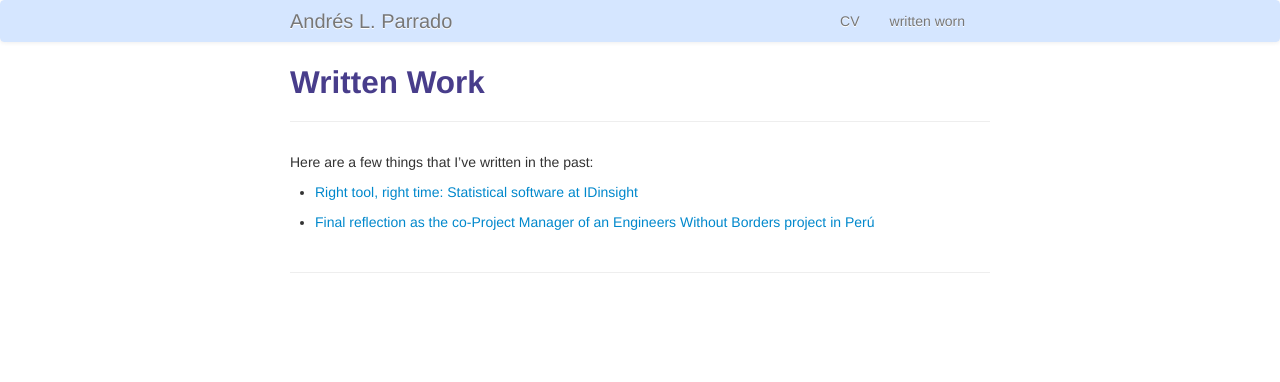
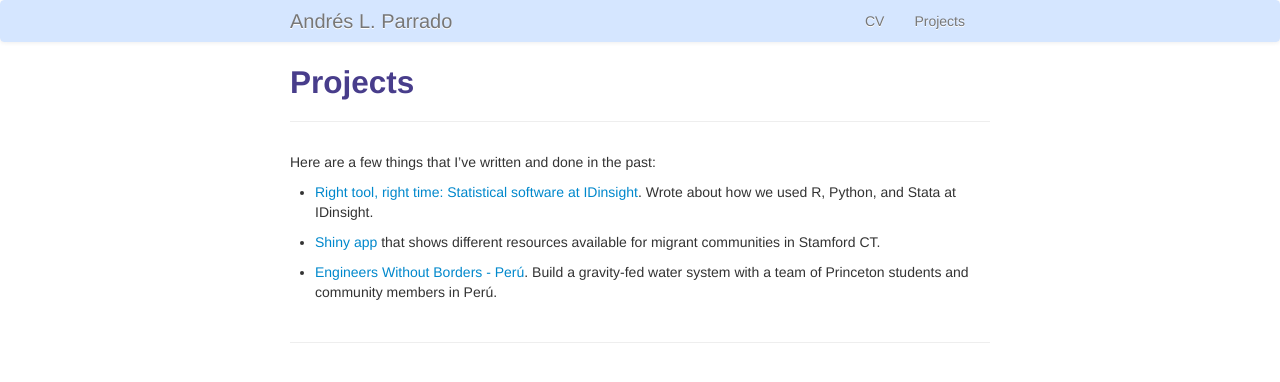
Before and after one commit to aparrado/aparrado.github.io, a Jekyll site: the page built from pages/written.md, in a window 1280 px wide. Shown: the top 382 px of the page. Built offline with Jekyll 4.4.1, drawn with Linux system fonts in a browser that asks for light colours.

Commit message:
new page name and b1c - need to change SPS data

```diff
--- a/_includes/themes/twitter/default.html
+++ b/_includes/themes/twitter/default.html
@@ -36,7 +36,7 @@
           <a class="brand" href="{{ HOME_PATH }}">{{ site.title }}</a>
           <ul class="nav">
               <li><a href="{{ BASE_PATH }}/assets/CV.pdf">CV</a></li>
-              <li><a href="{{ BASE_PATH }}/pages/written.html">written worn</a></li>
+              <li><a href="{{ BASE_PATH }}/pages/written.html">Projects</a></li>
           </ul>
         </div>
       </div>
--- a/pages/written.md
+++ b/pages/written.md
@@ -1,13 +1,17 @@
 ---
 layout: page
-title: Written Work
+title: Projects
 description: Andrés's previous work
 ---
-Here are a few things that I've written in the past:
+Here are a few things that I've written and done in the past:
 
-* [Right tool, right time: Statistical software at IDinsight](https://medium.com/idinsight-blog/right-tool-right-time-statistical-softwares-at-idinsight-2fef44a1d4c9)
+* [Right tool, right time: Statistical software at IDinsight](https://medium.com/idinsight-blog/right-tool-right-time-statistical-softwares-at-idinsight-2fef44a1d4c9). Wrote about how we used R, Python, and Stata at IDinsight.
 
-* [Final reflection as the co-Project Manager of an Engineers Without Borders project in Perú](https://ewb.princeton.edu/peru-blog/a-pms-reflections-by-andres-parrado/)
+* [Shiny app](https://building1community.shinyapps.io/b1c_asset_mapping/) that shows different resources available for migrant communities in Stamford CT.
+
+* [Engineers Without Borders - Perú](https://ewb.princeton.edu/peru-blog/a-pms-reflections-by-andres-parrado/). Build a gravity-fed water system with a team of Princeton students and community members in Perú.
+
+
 
 
 
```
